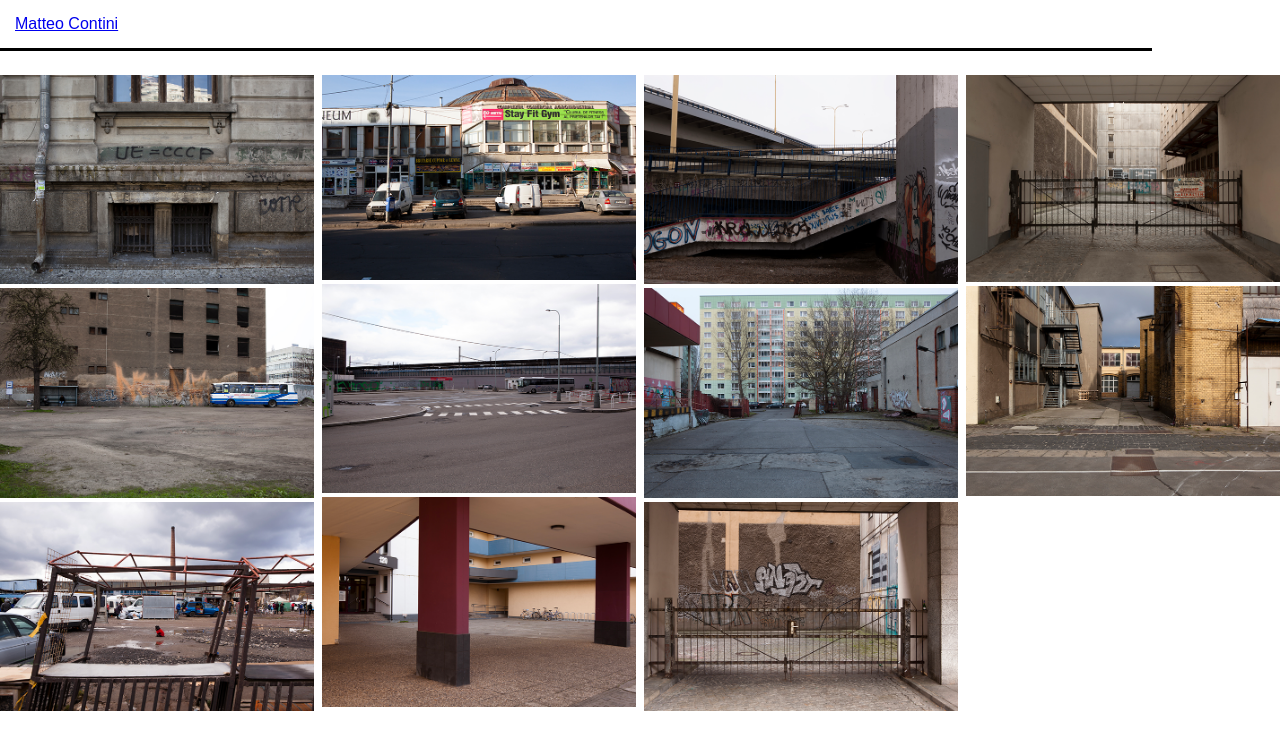
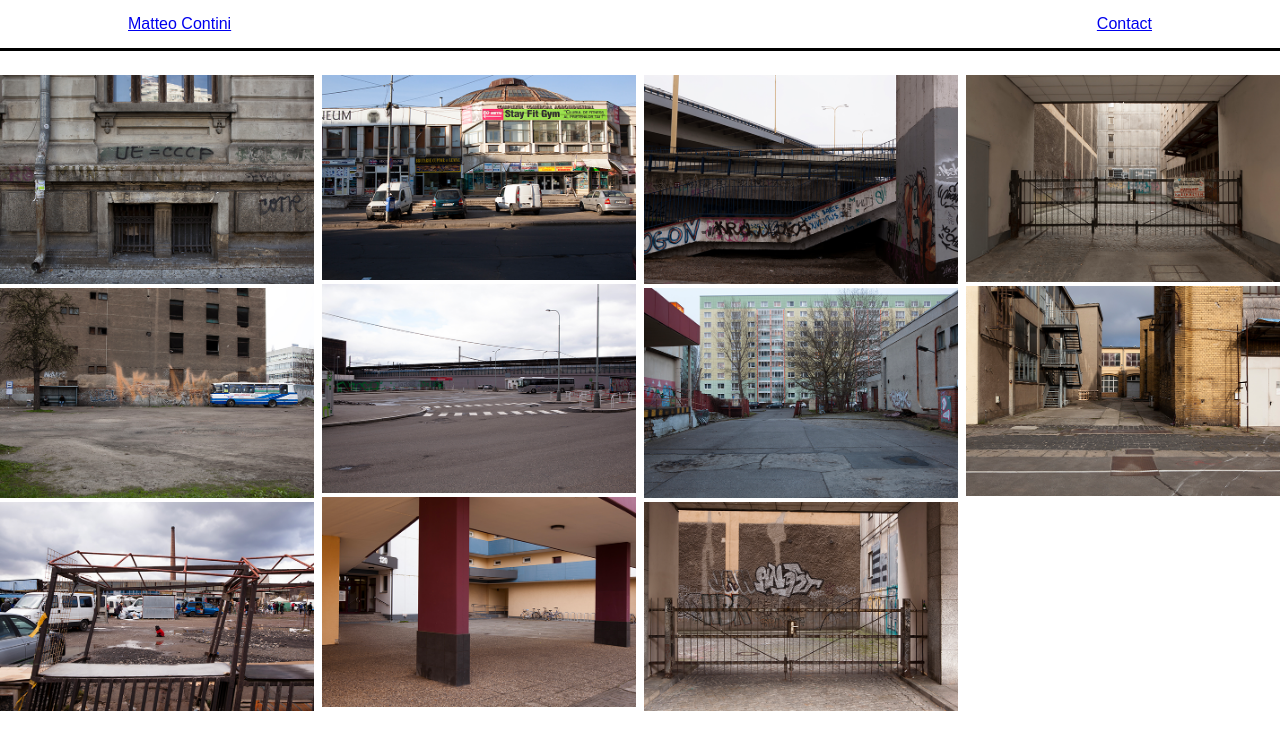
Before and after one commit to Theu/matteo-photo, a React (Create React App) app: page / in a window 1280 px wide. Shown: the top 750 px of the page. Built offline with nearby package versions, Linux system fonts and the light colour scheme.

Commit message:
organized header and slider

```diff
--- a/src/components/Header/Header.js
+++ b/src/components/Header/Header.js
@@ -9,7 +9,14 @@ const Header = () => {
             to='/'
         >
             <div className='header-wrapper'>
-                Matteo Contini
+                <div className='header-container'>
+                    <div className='name'>
+                        Matteo Contini
+                    </div>
+                    <div className='contact'>
+                        Contact
+                    </div>
+                </div>
             </div>
         </Link>
     );
--- a/src/components/Header/header.css
+++ b/src/components/Header/header.css
@@ -1,6 +1,14 @@
 .header-wrapper {
-    width: 90%;
+    width: 100%;
     border-bottom: 3px solid #000000;
     padding: 15px 15px;
     text-align: left;
 }
+
+.header-container {
+    max-width: 1024px;
+    margin: 0 auto;
+    display: flex;
+    justify-content: space-between;
+
+}
--- a/src/components/lightBox/Slider.js
+++ b/src/components/lightBox/Slider.js
@@ -1,4 +1,4 @@
-import React, { PureComponent } from 'react';
+import React, { PureComponent, Fragment } from 'react';
 import Image from './Image';
 
 import './lightbox.css';
@@ -14,8 +14,9 @@ class Slider extends PureComponent {
         } = this.props;
 
         return (
-            <div>
-                <a className='prev' onClick={prevSlide}>&#10094;</a>
+            <Fragment>
+                <div className='image-wrapper'>
+                    <a className='arrow prev' onClick={prevSlide}>&#10094;</a>
                         <div className='display-image'>
                             <Image
                                 imgSrc={imgSrc}
@@ -23,8 +24,9 @@ class Slider extends PureComponent {
                                 alt={alt}
                             />
                         </div>
-                <a className='next' onClick={nextSlide}>&#10095;</a>
+                    <a className='arrow next' onClick={nextSlide}>&#10095;</a>
                 </div>
+            </Fragment>
         );
     }
 };
```
Lines whose indentation alone changed are shown as unchanged.
